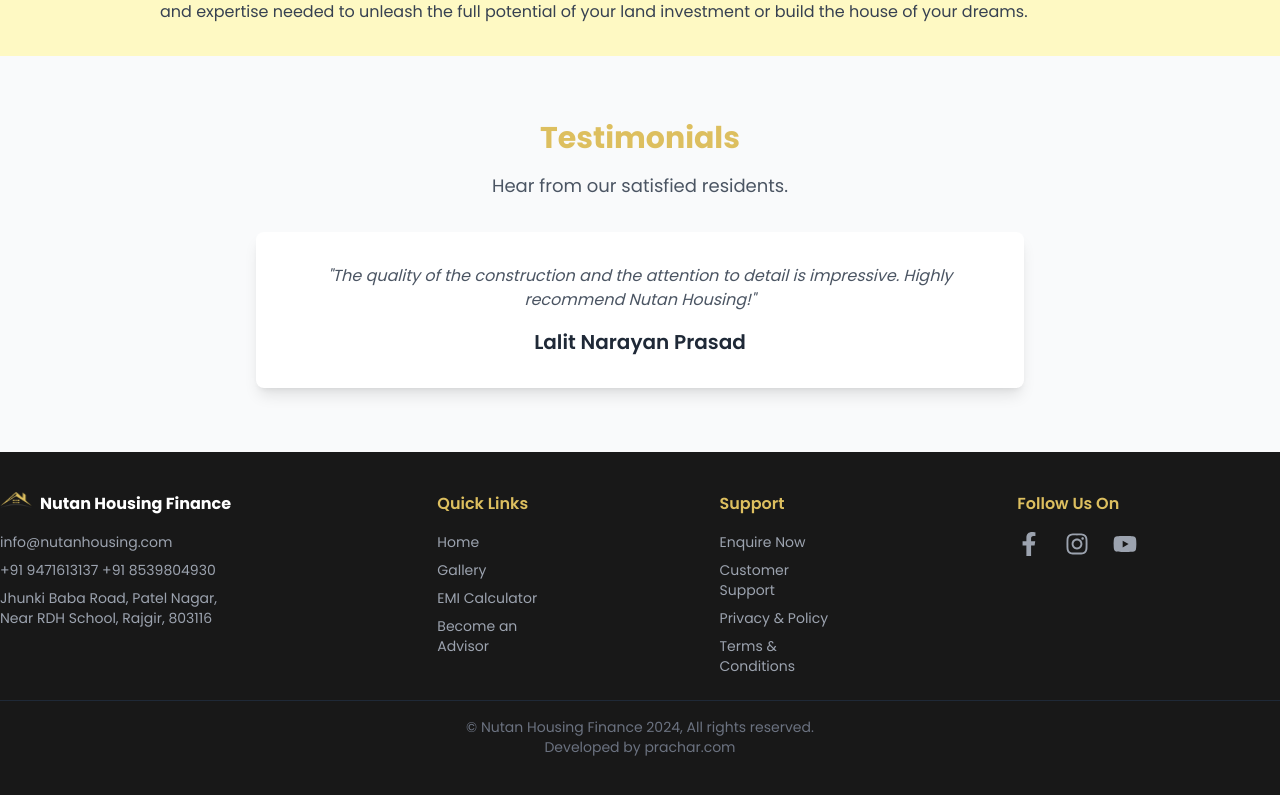
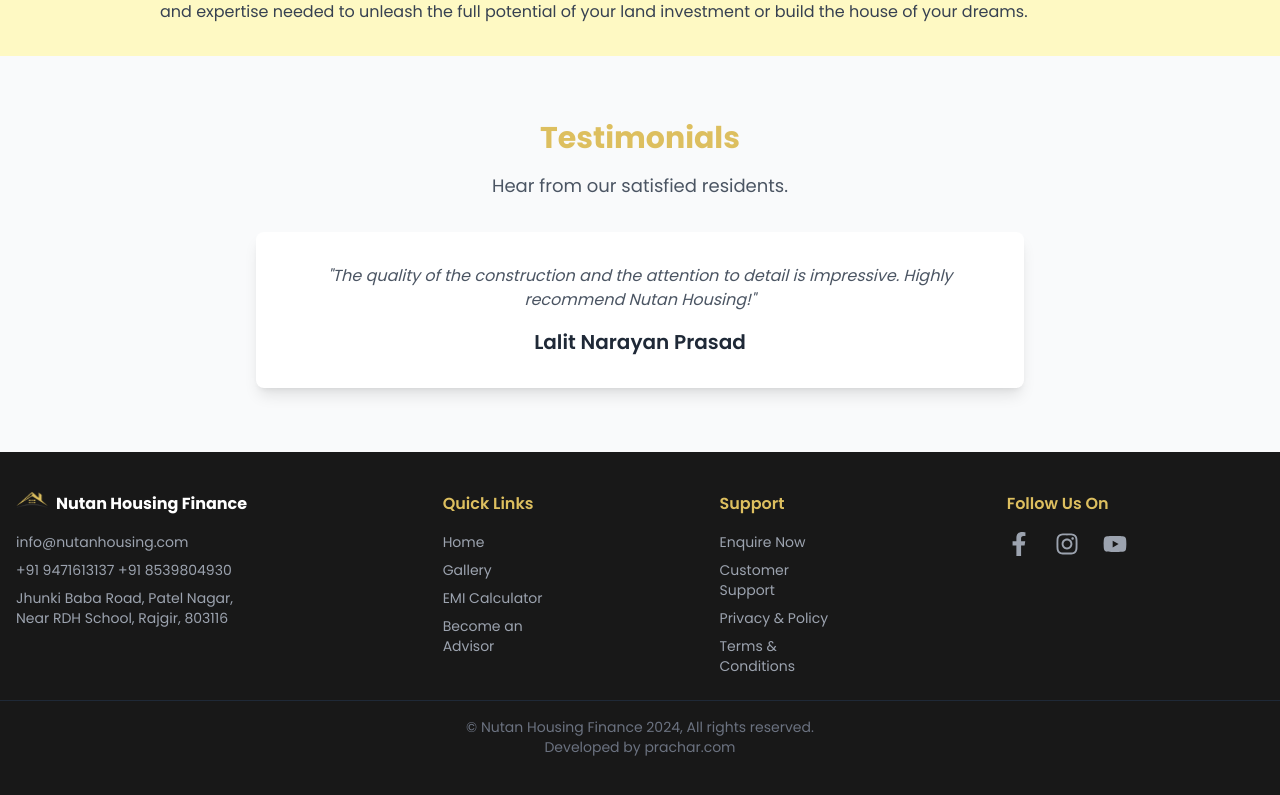
Before and after one commit to meaviishek/Nutan-Housing, a React (Vite) app in the folder Frontend/: page / in a window 1280 px wide. Shown: the part 2016-2811 px from the top of the page. Built offline with nearby package versions, Linux system fonts and the light colour scheme.

Commit message:
first commit

```diff
--- a/Frontend/src/components/Footer.jsx
+++ b/Frontend/src/components/Footer.jsx
@@ -11,7 +11,7 @@
 
 
     <footer className="bg-[#181818] text-white py-10">
-    <div className="container max-w-7xl md:mx-auto mx-4  grid grid-cols-1 lg:grid-cols-3 gap-8  ">
+    <div className="container max-w-7xl md:mx-auto px-4  grid grid-cols-1 lg:grid-cols-3 gap-8  ">
 
       {/* Company Info */}
       <div className="space-y-4 lg:max-w-xs ">
```
